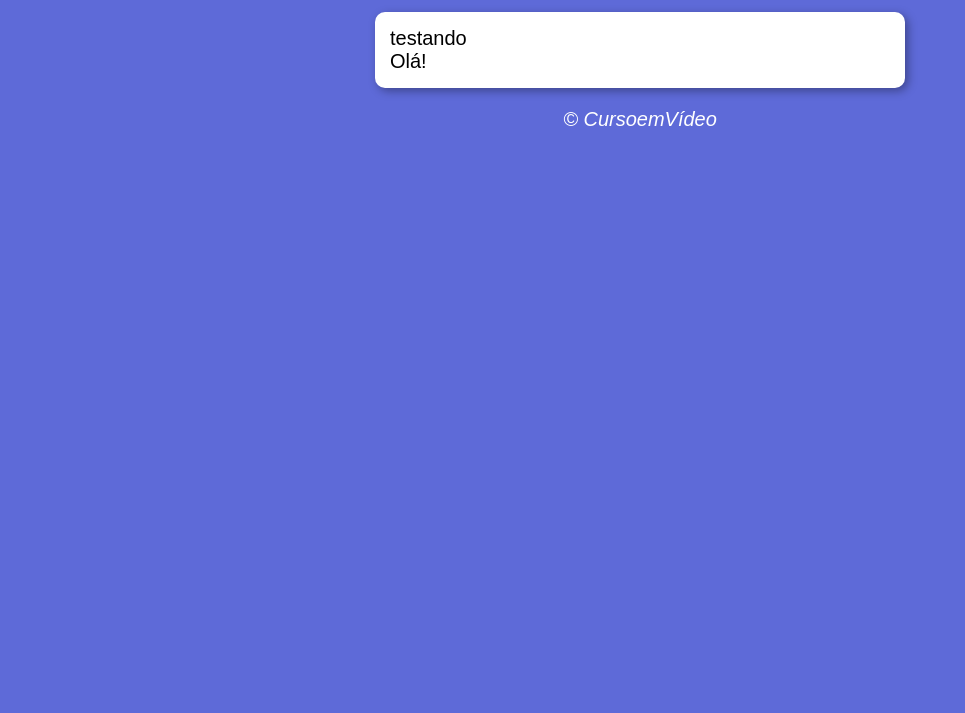
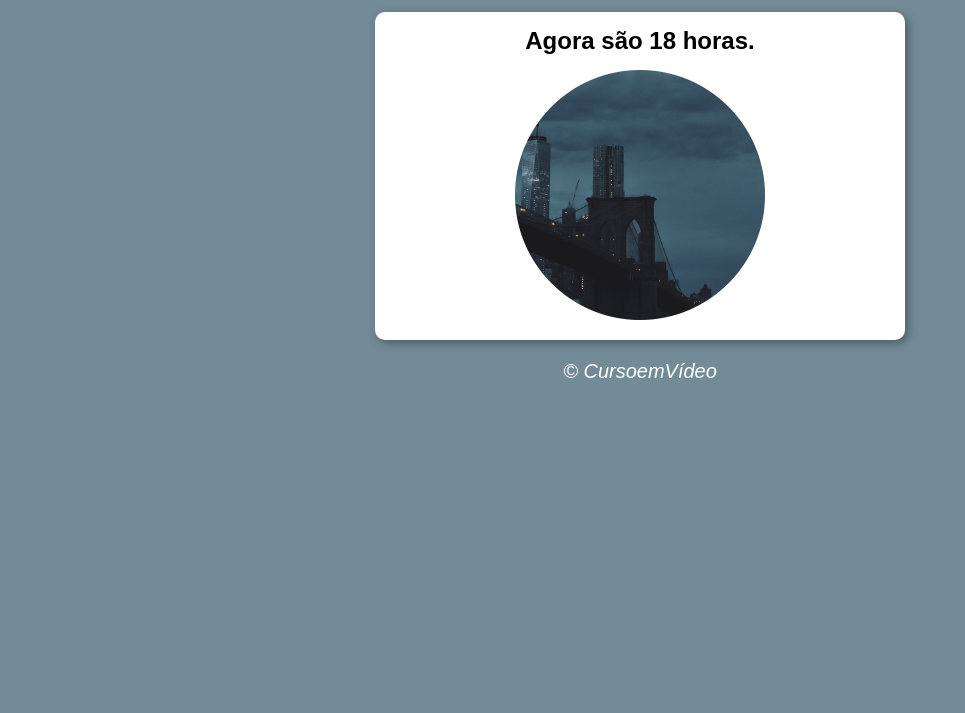
Before and after one commit to Danvsm/CursoJS, a plain HTML site: page ex/hora/index.html in a window 1280 px wide. Shown: the part 87-800 px from the top of the page, without its empty margins (0-965 px from the left). Drawn offline with Linux system fonts and the light colour scheme.

Commit message:
que horas são?

```diff
--- a/ex/hora/index.html
+++ b/ex/hora/index.html
@@ -4,20 +4,20 @@
     <meta charset="UTF-8">
     <meta http-equiv="X-UA-Compatible" content="IE=edge">
     <meta name="viewport" content="width=device-width, initial-scale=1.0">
-    <title>Horas</title>
+    <title>Hora do Dia</title>
     <link rel="stylesheet" href="style.css">
 </head>
-<body>
+<body onload="carregar()">
     <header>
         <h1>Hora do Dia</h1>
     </header>
 
     <section>
-        <div>
-            testando
+        <div id="msg">
+           Aqui vai aparecer a mensagem...
         </div>
-        <div>
-            Olá!
+        <div id="foto">
+           <img id="imagem" src="../hora/imgs/manhã.png" alt="Foto do dia">
         </div>
     </section>
     <footer>
--- a/ex/hora/script.js
+++ b/ex/hora/script.js
@@ -0,0 +1,21 @@
+function carregar() {
+    var msg = document.getElementById('msg')
+    var img = document.getElementById('imagem')
+    var data = new Date()
+    var hora = data.getHours()
+    msg.innerHTML = `Agora são ${hora} horas.`
+    if (hora >= 0 && hora < 12 ) {
+        img.src = "../hora/imgs/manhã.png"
+        document.body.style.background = '#FEFDFB'
+    } else if (hora >= 12 && hora < 18) {
+        img.src = "../hora/imgs/tarde.png"
+        document.body.style.background = '#F2BB3D'
+
+    } else {
+        img.src = "../hora/imgs/noite.png"
+        document.body.style.background = '#738B97'
+
+    }
+
+
+}
--- a/ex/hora/style.css
+++ b/ex/hora/style.css
@@ -1,17 +1,18 @@
 body {
-    background-color: rgb(94, 106, 216);
+    background-color: #6bacbf;
     font: normal 15pt Arial;
 }
 
 header {
-
+    color: white;
+    text-align: center;
 }
 
 section {
     background-color: white;
     border-radius: 10px;
     padding: 15px;
-    width: 500px;
+    max-width: 500px;
     margin: auto;
     box-shadow: 3px 3px 10px rgba(0, 0, 0, 0.349);
 
@@ -22,3 +23,14 @@ footer {
     text-align: center;
     font-style: italic;
 }
+
+#msg {
+    text-align: center;
+    font-size: 1.5rem;
+    font-weight: bold;
+}
+
+#foto {
+    padding-top: 15px;
+    text-align: center;
+}
```
Also changed, not shown: ex/hora/imgs/manhã.png (added), ex/hora/imgs/noite.png (added), ex/hora/imgs/tarde.png (added).
